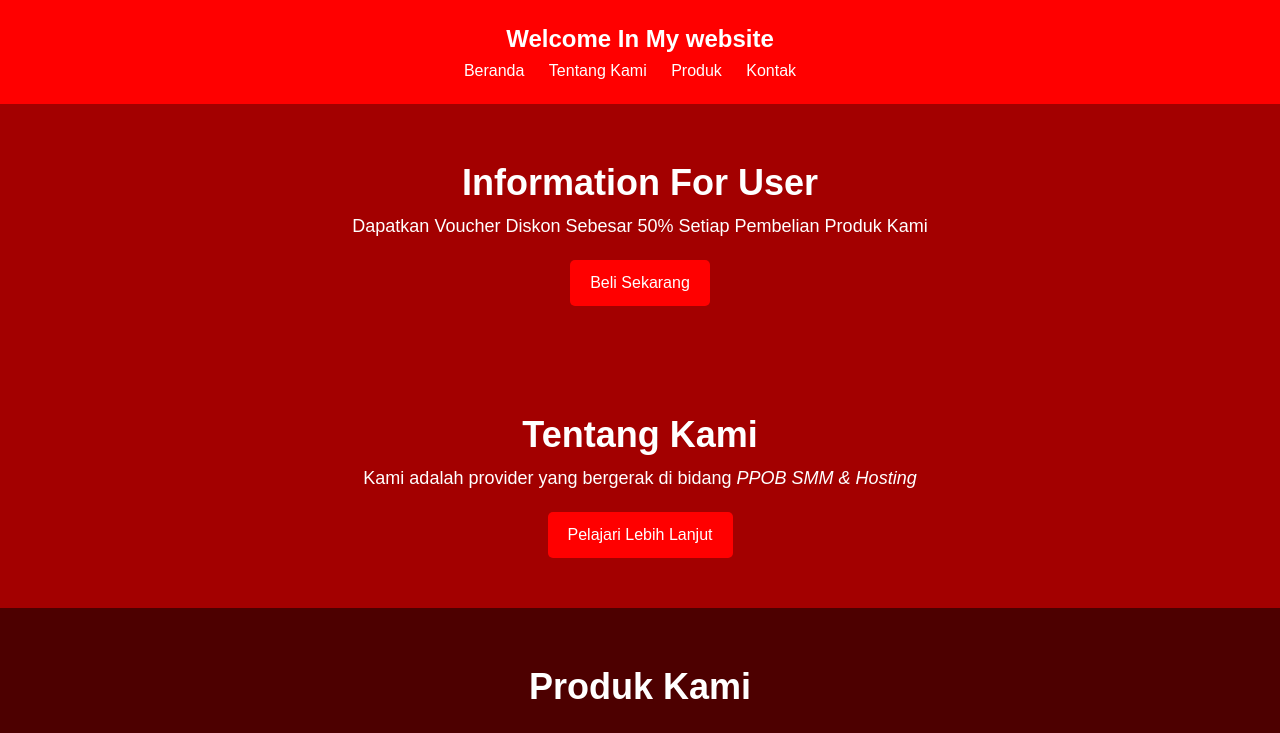
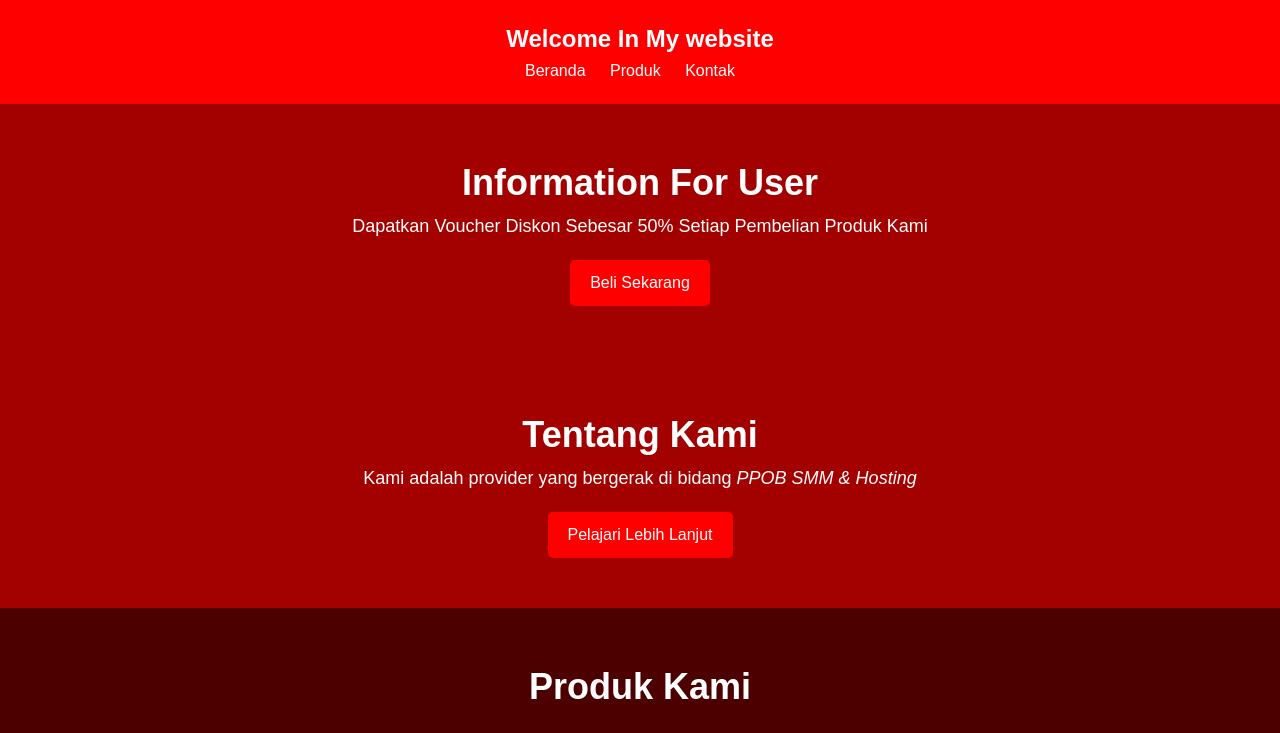
Before and after one commit to BilzZXD/PageHome, a plain HTML site: page index.html in a window 1280 px wide. Shown: the top 733 px of the page. Drawn offline with Linux system fonts and the light colour scheme.

Commit message:
Update index.html

```diff
--- a/index.html
+++ b/index.html
@@ -13,7 +13,6 @@
         <nav>
             <ul>
                 <li><a href="https://bilzzxd.github.io/PageBeranda/" class="active">Beranda</a></li>
-                <li><a href="https://bilzzxd.github.io/PageBeranda/">Tentang Kami</a></li>
                 <li><a href="#">Produk</a></li>
                 <li><a href="#">Kontak</a></li>
             </ul>
```
